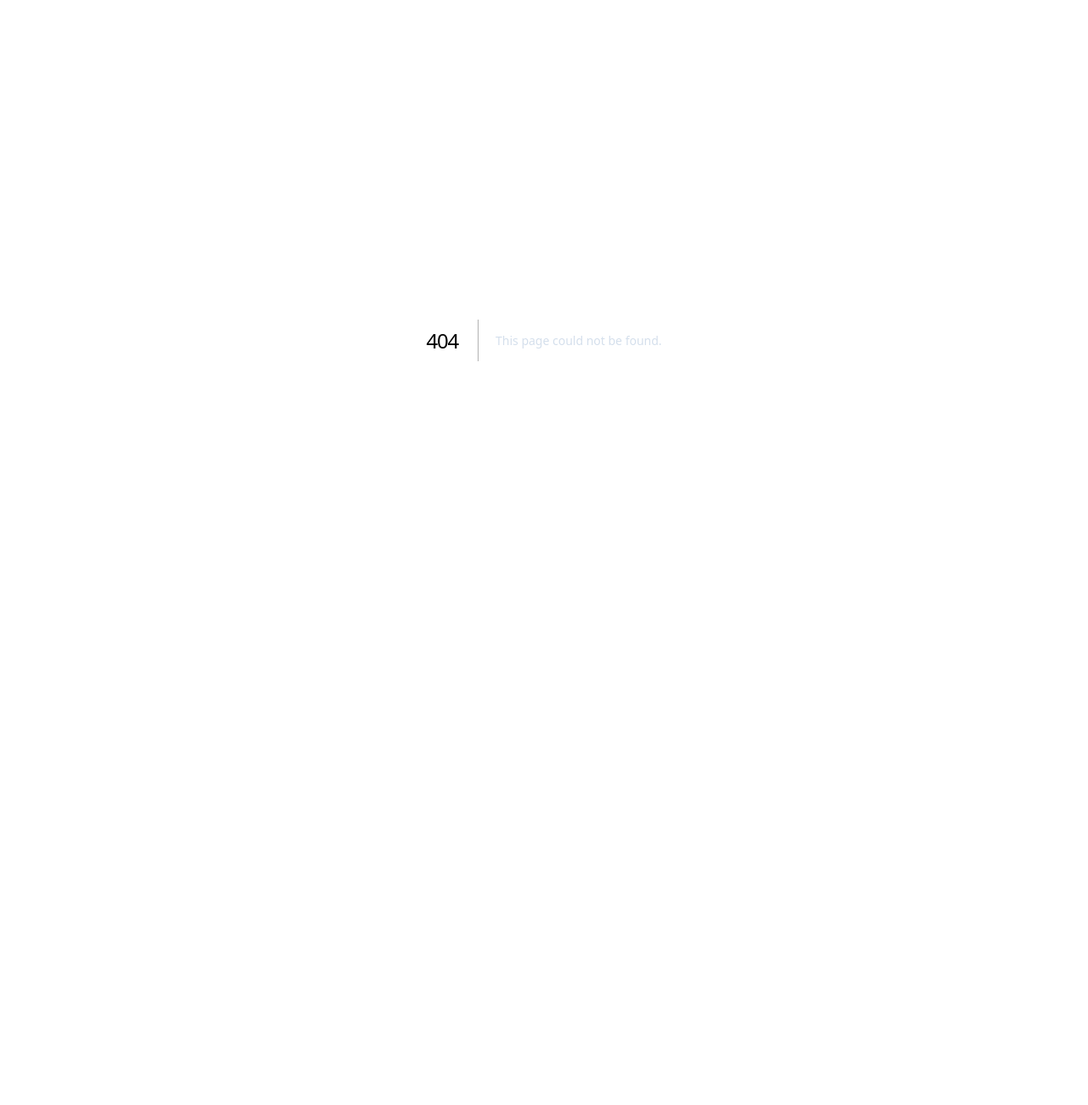
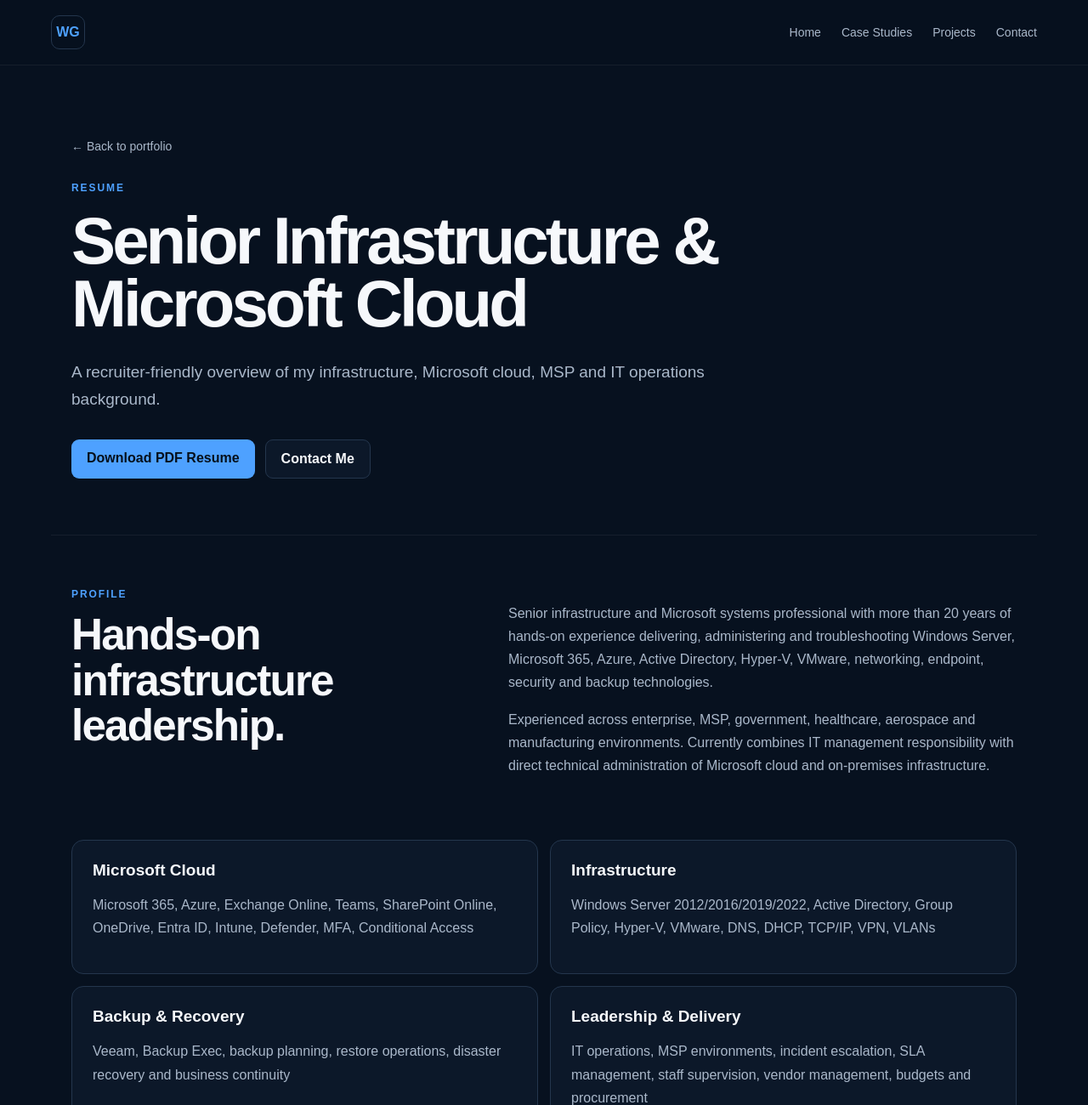
Before and after one commit to wgrobler72/willemgrobler-tech, a Next.js app: page /resume in a window 1280 px wide. Before the commit this address had no page. Shown: the top 1300 px of the page at 85% size. Before the commit the page ends 800 px from the top, so only its background shows below. Built offline with nearby package versions, Linux system fonts and the light colour scheme.

Commit message:
Add recruiter conversion and resume page

```diff
--- a/app/globals.css
+++ b/app/globals.css
@@ -15,5 +15,13 @@ h1{font-size:clamp(52px,8vw,94px);line-height:.95;margin:18px 0 20px;letter-spac
 .contact{text-align:center}.contact h3{margin-left:auto;margin-right:auto}.contact p{font-size:18px}.contact .actions{justify-content:center}
 .breadcrumb{display:inline-block;color:var(--muted);font-size:14px;margin-bottom:34px}.breadcrumb:hover{color:var(--text)}.caseStats{display:grid;grid-template-columns:repeat(3,1fr);gap:12px;margin-top:48px}.caseStats div{padding:20px;border:1px solid var(--line);border-radius:13px;background:var(--panel)}.caseStats strong{display:block;font-size:20px}.caseStats span{display:block;color:var(--muted);font-size:13px;margin-top:6px}.caseBody{max-width:900px}.caseBody>p{font-size:17px}.caseColumns{display:grid;grid-template-columns:1.2fr .8fr;gap:56px;margin-top:56px;padding-top:46px;border-top:1px solid var(--line)}.caseColumns .chips{margin-top:18px}.callout{margin-top:56px;padding:28px;border:1px solid #31567f;border-radius:14px;background:rgba(78,161,255,.06)}.callout strong{font-size:18px}.callout p{margin-bottom:0}
 footer{max-width:var(--max);margin:0 auto;padding:28px 24px 50px;border-top:1px solid var(--line);display:flex;justify-content:space-between;color:var(--muted);font-size:13px}
-@media(max-width:800px){nav{display:none}.metrics,.caseStats{grid-template-columns:repeat(2,1fr)}.twoCol,.grid3,.grid2,.caseColumns{grid-template-columns:1fr;gap:20px}.job,.project{grid-template-columns:1fr;gap:8px}.hero,.section,.caseHero{padding-top:72px;padding-bottom:72px}h1{font-size:54px}}
+
+/* Phase 3 recruiter conversion */
+.strengthCard{position:relative;overflow:hidden}.strengthCard:before{content:"";position:absolute;left:0;top:0;width:3px;height:100%;background:var(--accent);opacity:.65}
+.projectCards{display:grid;grid-template-columns:repeat(2,1fr);gap:14px}.projectCard{padding:26px;border:1px solid var(--line);border-radius:14px;background:rgba(255,255,255,.015);transition:transform .18s ease,border-color .18s ease,background .18s ease}.projectCard:hover{transform:translateY(-3px);border-color:#3f6d9e;background:rgba(78,161,255,.04)}.projectCard h4{font-size:20px;margin:0 0 10px}.projectCard p{color:var(--muted);line-height:1.7}.projectCard span{display:inline-block;color:var(--accent);font-weight:700;font-size:14px;margin-top:8px}
+.conversion{max-width:920px}.contactFacts{display:flex;justify-content:center;flex-wrap:wrap;gap:8px;margin:24px 0 6px}.contactFacts span{padding:8px 11px;border:1px solid var(--line);border-radius:999px;color:#d8e2ee;font-size:13px;background:rgba(255,255,255,.02)}
+.resumeHero{max-width:var(--max);margin:0 auto;padding:86px 24px 66px}.resumeHero h1{font-size:clamp(46px,7vw,78px);max-width:1000px}.resumeBody{padding-top:62px}.resumeSummary{display:grid;grid-template-columns:.85fr 1.15fr;gap:72px}.resumeSummary h3{margin-top:14px}.resumeSummary p,.resumeSkill p{color:var(--muted);line-height:1.7}
+.resumeGrid{display:grid;grid-template-columns:repeat(2,1fr);gap:14px;margin-top:58px}.resumeSkill{padding:24px;border:1px solid var(--line);border-radius:14px;background:var(--panel)}.resumeSkill h4{margin:0 0 10px;font-size:19px}.resumeHighlights{margin-top:58px;padding-top:46px;border-top:1px solid var(--line)}.resumeHighlights ul{padding-left:20px;color:var(--muted);line-height:1.8;max-width:900px}.resumeActions{display:flex;gap:12px;flex-wrap:wrap;margin-top:34px}
+
+@media(max-width:800px){nav{display:none}.metrics,.caseStats{grid-template-columns:repeat(2,1fr)}.twoCol,.grid3,.grid2,.caseColumns,.projectCards,.resumeSummary,.resumeGrid{grid-template-columns:1fr;gap:20px}.job,.project{grid-template-columns:1fr;gap:8px}.hero,.section,.caseHero{padding-top:72px;padding-bottom:72px}.resumeHero{padding-top:72px;padding-bottom:56px}h1{font-size:54px}}
 @media(max-width:480px){.metrics,.caseStats{grid-template-columns:1fr}.hero{padding-top:76px}.actions a{width:100%;text-align:center}footer{flex-direction:column;gap:8px}}
--- /dev/null
+++ b/app/resume/page.tsx
@@ -0,0 +1,62 @@
+const skillGroups = [
+  ["Microsoft Cloud", "Microsoft 365, Azure, Exchange Online, Teams, SharePoint Online, OneDrive, Entra ID, Intune, Defender, MFA, Conditional Access"],
+  ["Infrastructure", "Windows Server 2012/2016/2019/2022, Active Directory, Group Policy, Hyper-V, VMware, DNS, DHCP, TCP/IP, VPN, VLANs"],
+  ["Backup & Recovery", "Veeam, Backup Exec, backup planning, restore operations, disaster recovery and business continuity"],
+  ["Leadership & Delivery", "IT operations, MSP environments, incident escalation, SLA management, staff supervision, vendor management, budgets and procurement"]
+];
+
+export default function ResumePage() {
+  return (
+    <main>
+      <header className="nav">
+        <a className="brand" href="/" aria-label="Willem Grobler home">WG</a>
+        <nav><a href="/">Home</a><a href="/#case-studies">Case Studies</a><a href="/#projects">Projects</a><a href="/#contact">Contact</a></nav>
+      </header>
+
+      <section className="resumeHero">
+        <a className="breadcrumb" href="/">← Back to portfolio</a>
+        <div className="eyebrow">RESUME</div>
+        <h1>Senior Infrastructure & Microsoft Cloud</h1>
+        <p className="lead">A recruiter-friendly overview of my infrastructure, Microsoft cloud, MSP and IT operations background.</p>
+        <div className="actions">
+          <a className="primary" href="/Willem-Grobler-Senior-Infrastructure-Resume.pdf" target="_blank" rel="noreferrer">Download PDF Resume</a>
+          <a className="secondary" href="mailto:willemgrobler72@gmail.com">Contact Me</a>
+        </div>
+      </section>
+
+      <section className="section resumeBody">
+        <div className="resumeSummary">
+          <div>
+            <div className="sectionLabel">PROFILE</div>
+            <h3>Hands-on infrastructure leadership.</h3>
+          </div>
+          <div>
+            <p>Senior infrastructure and Microsoft systems professional with more than 20 years of hands-on experience delivering, administering and troubleshooting Windows Server, Microsoft 365, Azure, Active Directory, Hyper-V, VMware, networking, endpoint, security and backup technologies.</p>
+            <p>Experienced across enterprise, MSP, government, healthcare, aerospace and manufacturing environments. Currently combines IT management responsibility with direct technical administration of Microsoft cloud and on-premises infrastructure.</p>
+          </div>
+        </div>
+
+        <div className="resumeGrid">
+          {skillGroups.map(([title, body]) => <article className="resumeSkill" key={title}><h4>{title}</h4><p>{body}</p></article>)}
+        </div>
+
+        <div className="resumeHighlights">
+          <div className="sectionLabel">CAREER HIGHLIGHTS</div>
+          <ul>
+            <li>Lead IT operations supporting approximately 110 users and 120 Microsoft 365 accounts.</li>
+            <li>Administer 12 Windows Servers and 10 Hyper-V virtual machines in a business-critical aerospace and manufacturing environment.</li>
+            <li>Previously administered approximately 21 Windows Servers across MSP customer environments ranging from approximately 20 to 600 users.</li>
+            <li>Led or played a key technical role in migrating the Limpopo Department of Health and Social Development to Microsoft 365 and Azure.</li>
+            <li>Recovered an entire department from enterprise backups after a major infrastructure failure.</li>
+            <li>Managed IT support for approximately 450 users across 39 sites.</li>
+          </ul>
+        </div>
+
+        <div className="resumeActions">
+          <a className="primary" href="/Willem-Grobler-Senior-Infrastructure-Resume.pdf" target="_blank" rel="noreferrer">Download Full PDF Resume</a>
+          <a className="secondary" href="/#case-studies">View Case Studies</a>
+        </div>
+      </section>
+    </main>
+  );
+}
```
Also changed, not shown: app/page.tsx (+68 -48 lines).
